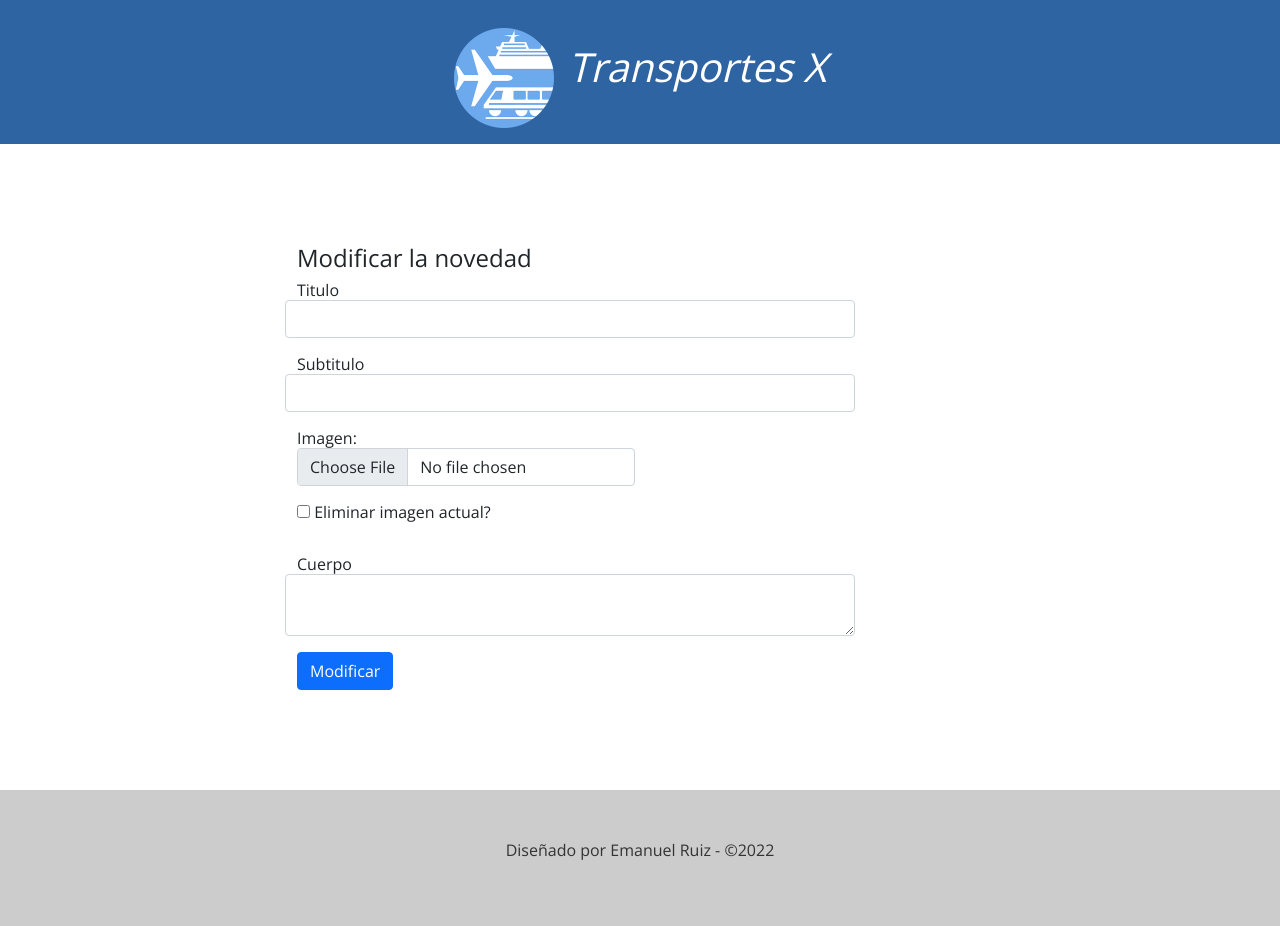
After one commit to ema1993/backend-diploreactUTN, a Node server app: page /admin/novedades/modificar/1 in a window 1280 px wide. The commit adds this page. Run offline with Node 20, Linux system fonts and the light colour scheme; the visitor is signed in with stand-in values (Sample User, id 1); data that the repository does not hold is empty; some libraries are stand-ins or nearby versions.

Commit message:
proyecto terminado

```diff
--- a/app.js
+++ b/app.js
@@ -3,8 +3,10 @@ var express = require('express');
 var path = require('path');
 var cookieParser = require('cookie-parser');
 var logger = require('morgan');
+var fileUpload = require('express-fileupload');
+var cors = require('cors');
 
-///////////////////////////////////////////
+//////////////login/////////////////////
 require('dotenv').config();
 // var pool = require('./models/bd');
 var session = require('express-session');
@@ -14,6 +16,7 @@ var indexRouter = require('./routes/index');
 var usersRouter = require('./routes/users');
 var loginRouter = require('./routes/admin/login');
 var adminRouter = require('./routes/admin/novedades');
+var apiRouter = require('./routes/api');
 
 var app = express();
 
@@ -26,6 +29,8 @@ app.use(express.json());
 app.use(express.urlencoded({ extended: false }));
 app.use(cookieParser());
 app.use(express.static(path.join(__dirname, 'public')));
+
+//////////////login/////////////////////
 
 app.use(session({
   secret: 'PW2021awqyeudj',
@@ -47,10 +52,18 @@ secured = async (req, res, next) => {
   }
 }
 
+/////////////////////////////////////////
+
+app.use(fileUpload({
+  useTempFiles: true,
+  tempFileDir: '/tmp/'
+}));
+
 app.use('/', indexRouter);
 app.use('/users', usersRouter);
 app.use('/admin/login', loginRouter);
 app.use('/admin/novedades', secured, adminRouter);
+app.use('/api', cors(), apiRouter);
 
 // catch 404 and forward to error handler
 app.use(function(req, res, next) {
--- a/package.json
+++ b/package.json
@@ -6,16 +6,20 @@
     "start": "nodemon ./bin/www"
   },
   "dependencies": {
+    "cloudinary": "^1.30.1",
     "cookie-parser": "~1.4.4",
+    "cors": "^2.8.5",
     "debug": "~2.6.9",
     "dotenv": "^16.0.1",
     "express": "~4.16.1",
+    "express-fileupload": "^1.4.0",
     "express-session": "^1.17.3",
     "hbs": "~4.0.4",
     "http-errors": "~1.6.3",
     "md5": "^2.3.0",
     "morgan": "~1.9.1",
     "mysql": "^2.18.1",
+    "nodemailer": "^6.7.8",
     "nodemon": "^2.0.18",
     "util": "^0.12.4"
   }
--- a/routes/admin/novedades.js
+++ b/routes/admin/novedades.js
@@ -1,12 +1,145 @@
 var express = require('express');
 var router = express.Router();
+var novedadesModel = require('../../models/novedadesModel');
+var util = require('util');
+var cloudinary = require('cloudinary').v2;
+const uploader = util.promisify(cloudinary.uploader.upload);
+const destroy = util.promisify(cloudinary.uploader.destroy);
 
 
-router.get('/', function(req, res, next) {
+router.get('/', async function(req, res, next) {
+
+  var novedades = await novedadesModel.getNovedades();
+
+  novedades = novedades.map(novedad => {
+    if(novedad.img_id){
+      const imagen = cloudinary.image(novedad.img_id,{
+        width: 100,
+        height: 100,
+        crop: 'fill' //pad
+      });
+      return{
+        ...novedad,
+        imagen
+      }
+    } else{
+      return{
+        ...novedad,
+        imagen: ''
+      }
+    }
+  });
+
   res.render('admin/novedades', {
     layout: 'admin/layout',
     usuario: req.session.nombre,
+    novedades
   });
 });
 
+router.get('/agregar', (req, res, next) => {
+  res.render('admin/agregar',{
+    layout: 'admin/layout'
+  })
+});
+
+router.post('/agregar', async (req, res, next) => {
+  try{
+
+    var img_id = '';
+    if(req.files && Object.keys(req.files).length > 0){
+      imagen = req.files.imagen;
+      img_id = (await uploader(imagen.tempFilePath)).public_id;
+    }
+
+    if(req.body.titulo != "" && req.body.subtitulo != "" && req.body.cuerpo != ""){
+      await novedadesModel.insertarNovedad({
+        ...req.body,
+        img_id
+      });
+      res.redirect('/admin/novedades')
+    } else{
+      res.render('admin/agregar', {
+        layout: 'admin/layout',
+        error: true,
+        message: 'Todos los campos son requeridos'
+      })
+    }
+  } catch (error){
+    console.log(error)
+    res.render('admin/agregar',{
+      layout:'admin/layout',
+      error: true,
+      message: 'No se cargo la novedad'
+    })
+  }
+})
+
+router.get('/eliminar/:id', async (req, res, next) => {
+  var id = req.params.id;
+
+  let novedad = await novedadesModel.getNovedadById(id);
+  if(novedad.img_id){
+    await (destroy(novedad.img_id));
+  }
+
+  await novedadesModel.deleteNovedadesById(id);
+  res.redirect('/admin/novedades');
+})
+
+router.get('/modificar/:id', async (req, res, next) => {
+  var id = req.params.id;
+  console.log(req.params.id);
+  var novedad = await novedadesModel.getNovedadById(id);
+
+  res.render('admin/modificar',{
+    layout: 'admin/layout',
+    novedad
+  })
+})
+
+router.post('/modificar', async (req, res, next) => {
+
+  try{
+
+
+    let img_id = req.body.img_original;
+    let borrar_img_vieja = false;
+
+    if(req.body.img_delete === "1"){
+      img_id = null;
+      borrar_img_vieja = true;
+    } else{
+      if(req.files && Object.keys(req.files).length > 0){
+        imagen = req.files.imagen;
+        img_id = (await uploader(imagen.tempFilePath)).public_id;
+        borrar_img_vieja = true;
+      }
+    }
+    if(borrar_img_vieja && req.body.img_original){
+      await (destroy(req.body.img_original));
+    }
+
+
+    var obj = {
+      titulo: req.body.titulo,
+      subtitulo: req.body.subtitulo,
+      cuerpo: req.body.cuerpo,
+      img_id
+    }
+    console.log(obj)
+
+    await novedadesModel.modificarNovedadById(obj, req.body.id);
+    res.redirect('/admin/novedades');
+
+  } catch(error){
+    console.log(error)
+    res.render('admin/modificar', {
+      layout: 'admin/layout',
+      error: true,
+      message: 'No se modifico la novedad'
+    })
+  }
+})
+
 module.exports = router;
--- /dev/null
+++ b/views/admin/modificar.hbs
@@ -0,0 +1,49 @@
+<div class="container" style="margin:100px 0;">
+    <div class="row">
+        <div class="col-6 offset-3">
+            <h4>Modificar la novedad</h4>
+            <form action="/admin/novedades/modificar" method="post" enctype="multipart/form-data">
+                <input type="hidden" value="{{novedad.id}}" name="id">
+                <div class="mb-3 row">
+                    <label for="">Titulo</label>
+                    <input type="text" class="form-control" name="titulo" value="{{novedad.titulo}}">
+                </div>
+                <div class="mb-3 row">
+                    <label for="">Subtitulo</label>
+                    <input type="text" class="form-control" name="subtitulo" value="{{novedad.subtitulo}}">
+                </div>
+
+                <div class="mb-3 row">
+                    <p>
+                        <label>Imagen: <input type="file" class="form-control" name="imagen" id="imagen">
+
+                        </label>
+                    </p>
+                    <p>
+                        <label>
+                            <input type="checkbox" name="img_delete" id="img_delete" value="1">
+                            Eliminar imagen actual?
+                        </label>
+                        <input type="hidden" name="img_original" value="{{novedad.img_id}}">
+                    </p>
+                </div>
+
+                <div class="mb-3 row">
+                    <label for="">Cuerpo</label>
+                    <textarea name="cuerpo" class="form-control">
+                        {{novedad.cuerpo}}
+                    </textarea>
+                </div>
+
+
+
+                <button type="submit" class="btn btn-primary">Modificar</button>
+
+
+            </form>
+            {{#if error}}
+            <p>{{message}}</p>
+            {{/if}}
+        </div>
+    </div>
+</div>
```
Also changed, not shown: models/novedadesModel.js (added, +42 -0 lines), routes/api.js (added, +60 -0 lines), views/admin/agregar.hbs (added, +30 -0 lines), views/admin/novedades.hbs (+43 -0 lines), 2 other files.
